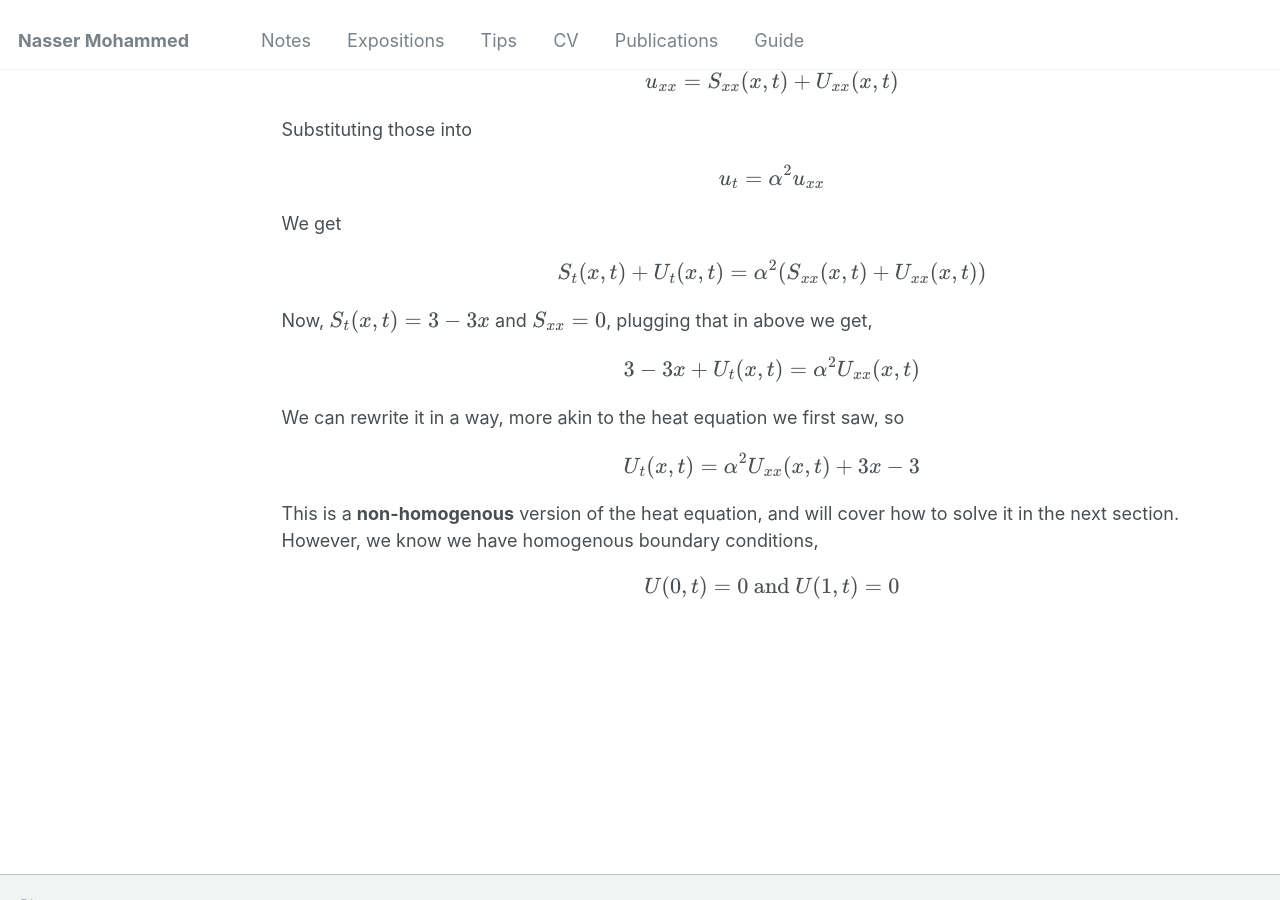
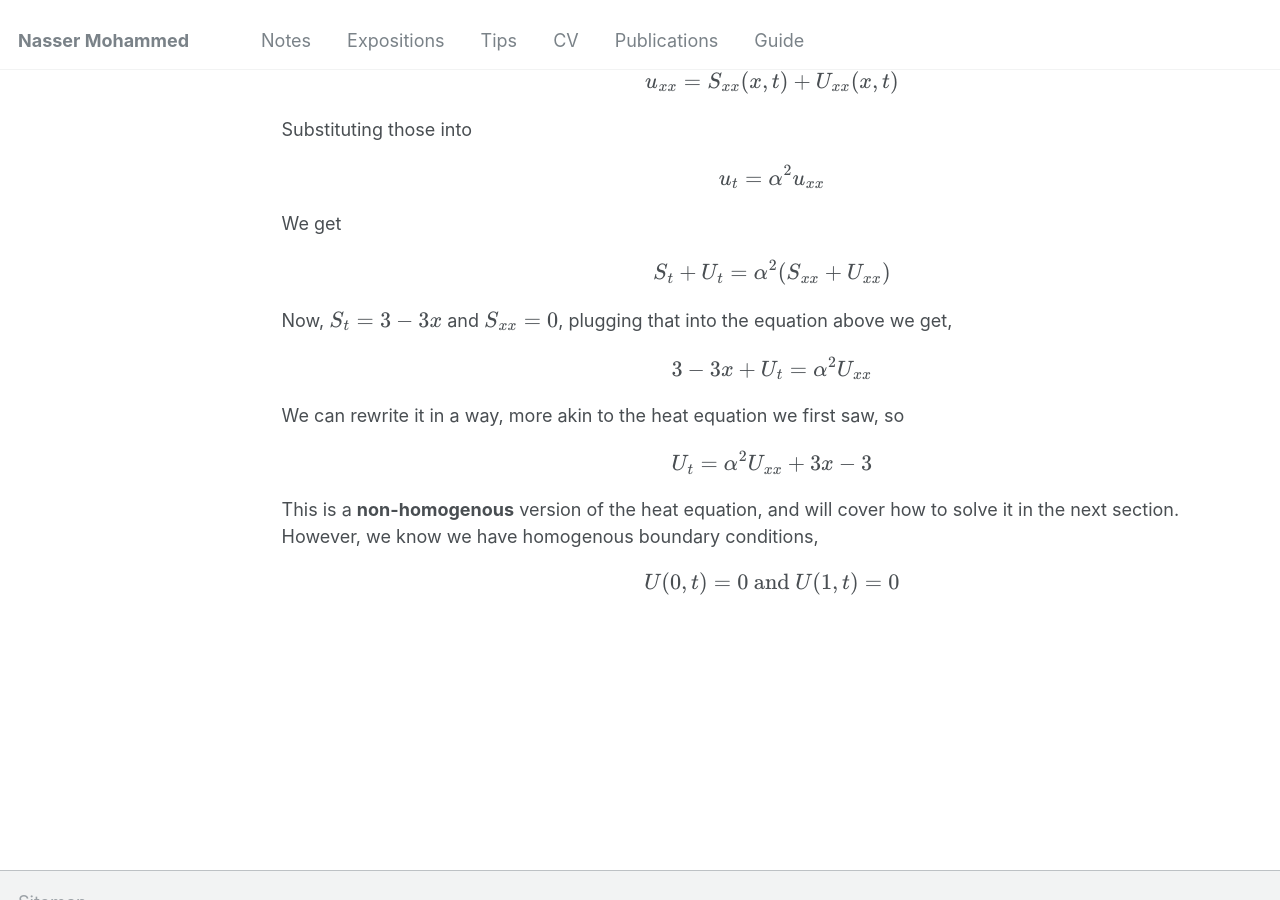
Before and after one commit to Nasser-Mohammed/Nasser-Mohammed.github.io, a Jekyll site: the page built from _pages/notes/pde/nonhombc-heat.md, in a window 1280 px wide and 900 px high, scrolled down 3675 px. Built offline with Jekyll 4.4.1, drawn with Linux system fonts in a browser that asks for light colours.

Commit message:
Update nonhombc-heat.md

```diff
--- a/_pages/notes/pde/nonhombc-heat.md
+++ b/_pages/notes/pde/nonhombc-heat.md
@@ -73,9 +73,9 @@ And
 Substituting those into
 \\[u_t = \alpha^2u_{xx}\\]
 We get
-\\[S_t(x,t) + U_t(x,t) = \alpha^2(S_{xx}(x,t) + U_{xx}(x,t))\\]
-Now, \\(S_t(x,t) = 3-3x\\) and \\(S_{xx} = 0\\), plugging that in above we get,
-\\[3-3x + U_t(x,t) = \alpha^2U_{xx}(x,t)\\]
+\\[S_t + U_t = \alpha^2(S_{xx} + U_{xx})\\]
+Now, \\(S_t = 3-3x\\) and \\(S_{xx} = 0\\), plugging that into the equation above we get,
+\\[3-3x + U_t = \alpha^2U_{xx}\\]
 We can rewrite it in a way, more akin to the heat equation we first saw, so
-\\[U_t(x,t) = \alpha^2U_{xx}(x,t) + 3x - 3\\]
+\\[U_t = \alpha^2U_{xx} + 3x - 3\\]
 This is a **non-homogenous** version of the heat equation, and will cover how to solve it in the next section. However, we know we have homogenous boundary conditions, \\[U(0, t) = 0 \text{ and } U(1,t) = 0\\]
```
